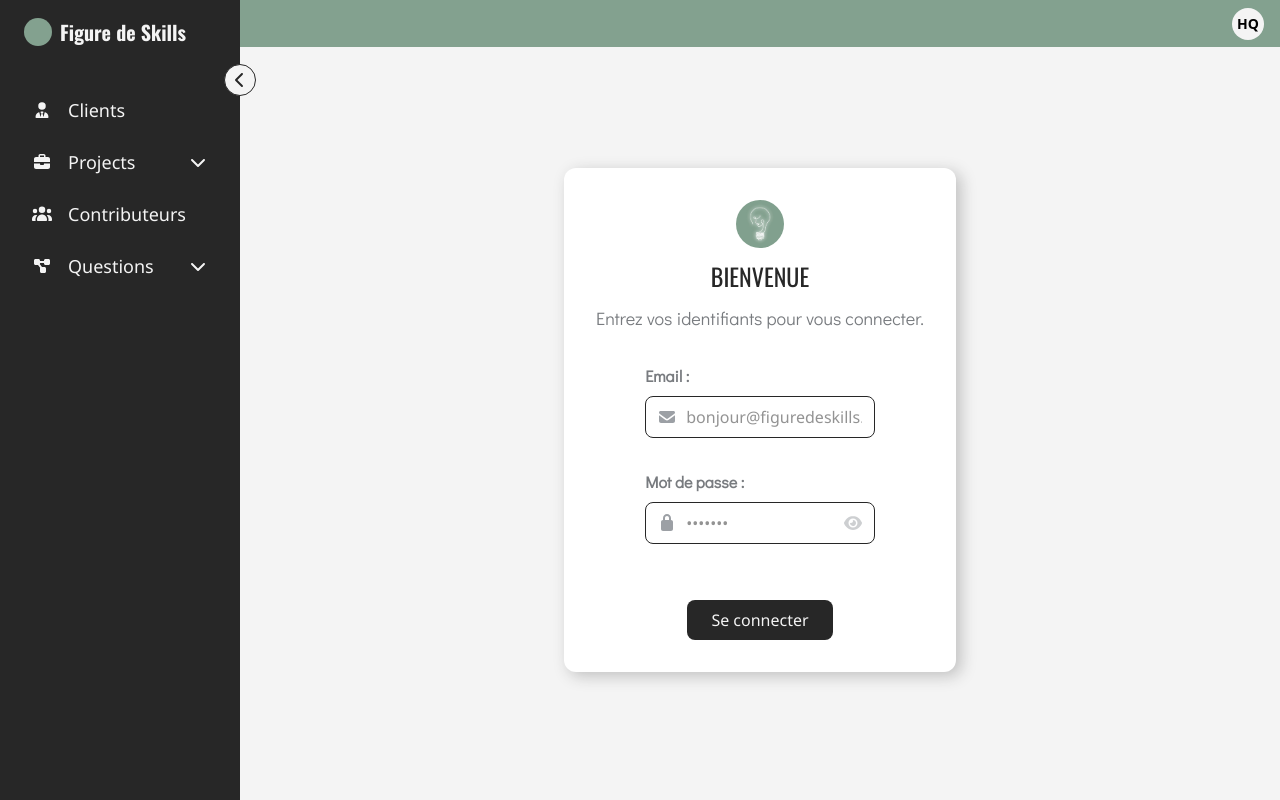
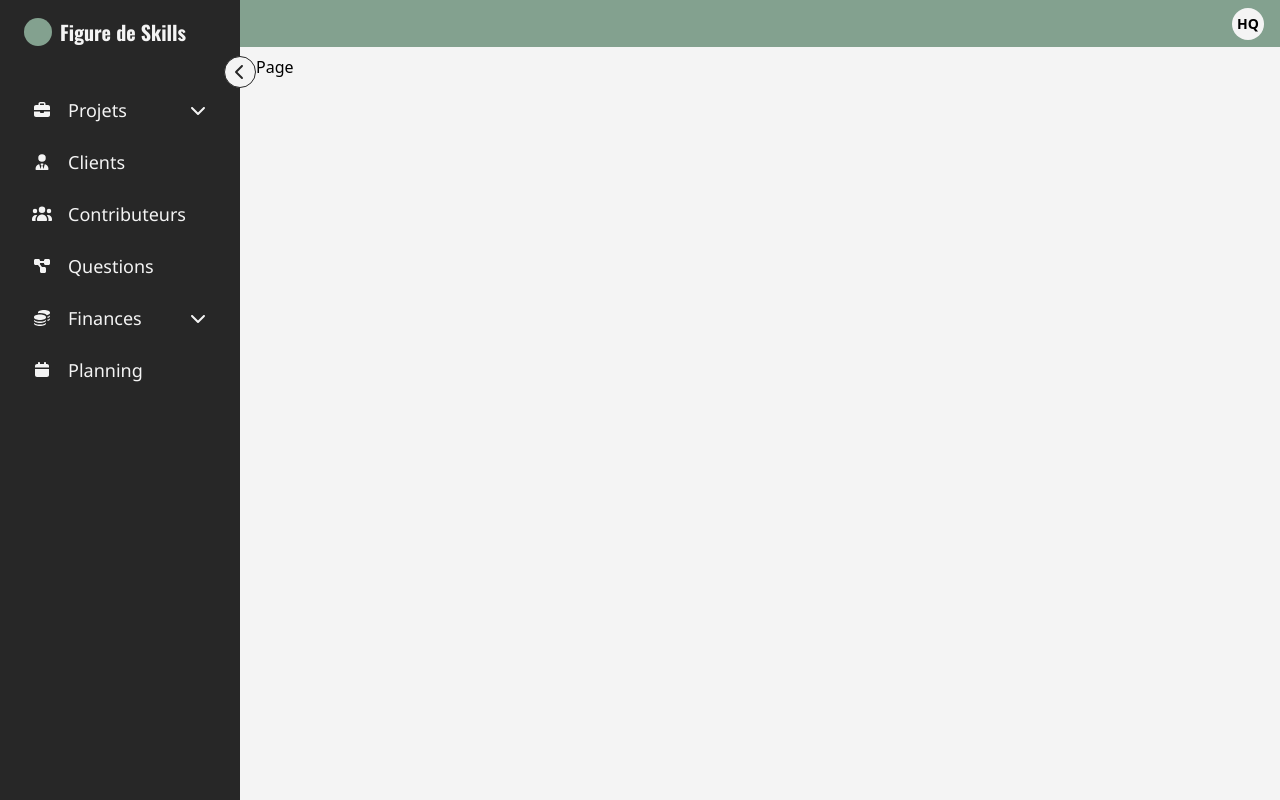
Before and after one commit to Ludovic-U/projet_certification, a Next.js app in the folder frontend/: page / in a window 1280 px wide. Built offline with nearby package versions, Linux system fonts and the light colour scheme.

Commit message:
peut uniquement ouvrir un submenu à la fois (ferme le précèdent si ouvre nouveau)

```diff
--- a/frontend/src/app/page.tsx
+++ b/frontend/src/app/page.tsx
@@ -65,10 +65,10 @@ export default function LoginPage() {
 
     return (
         <>
-        {/* <div>
+        <div>
             Page
-        </div> */}
-        <div className="h-full overflow-y-scroll justify-center bg-light flex flex-col items-center">
+        </div>
+        {/* <div className="h-full overflow-y-scroll justify-center bg-light flex flex-col items-center">
             <section className="
                         flex flex-col bg-white text-dark items-center justify-center
                         w-full h-full
@@ -93,7 +93,7 @@ export default function LoginPage() {
                  apiError={apiError}
                 />
             </section>
-        </div>
+        </div> */}
         </>
     );
 }
--- a/frontend/src/components/layout/SideNav/SideNav.tsx
+++ b/frontend/src/components/layout/SideNav/SideNav.tsx
@@ -7,13 +7,19 @@ import { usePathname } from "next/navigation"; // Hook pour récupérer le chemi
 
 import { SIDENAV_ITEMS } from "./constants"; // Liste des items du menu (icônes, titres, liens...)
 import { SideNavItem, SideNavProps } from "./types"; // Type TypeScript décrivant la forme d'un item de menu
-import { FontAwesomeIcon, Icons, CirclePlus } from "@/lib/icons"; // Icones utilisés dans la navbar
+import { FontAwesomeIcon, Icons } from "@/lib/icons"; // Icones utilisés dans la navbar
 
 import { Tooltip } from "@/components/ui"; // Composant Tooltip pour affichage au survol
 
 // Déclare l'état de la sidenav (ouverte ou fermée).
 const SideNav = ({ isCollapsed, setIsCollapsed }: SideNavProps) => {
     const toggleCollapse = () => setIsCollapsed(!isCollapsed);
+
+    // Etat pour gérer quel sous-menu est ouvert (pour n'en avoir qu'un seul à la fois)
+    const [openSubMenuIndex, setOpenSubMenuIndex] = useState<number | null>(null);
+    const handleSubMenuToggle = (index: number) => {
+        setOpenSubMenuIndex(openSubMenuIndex === index ? null : index);
+    }
 
     return (
         // Composant principal :
@@ -43,14 +49,22 @@ const SideNav = ({ isCollapsed, setIsCollapsed }: SideNavProps) => {
                 {/* Boucle sur SIDENAV_ITEMS et crée un MenuItem pour chaque item. */}
                 <div className={`flex flex-col space-y-2 md:px-6 ${isCollapsed ? "items-center px-0" : ""}`}>
                     {SIDENAV_ITEMS.map((item, idx) => {
-                        return <MenuItem key={idx} item={item} isCollapsed={isCollapsed}/>;
+                        return (
+                            <MenuItem
+                             key={idx}
+                             item={item}
+                             isCollapsed={isCollapsed}
+                             isSubMenuOpen={openSubMenuIndex === idx}
+                             onSubMenuToggle={() => handleSubMenuToggle(idx)}
+                            />
+                        );
                     })}
                 </div>
 
                 {/* Bouton pour ouvrir ou fermer la sidenav avec toggleCollapse */}
                 <button
                  onClick={toggleCollapse}
-                 className="absolute top-16 -right-4 cursor-pointer h-8 w-8 text-dark border border-dark bg-light rounded-full hover:bg-lighthover hover:text-darkhover transition-colors">
+                 className="absolute top-14 -right-4 cursor-pointer h-8 w-8 text-dark border border-dark bg-light rounded-full hover:bg-lighthover hover:text-darkhover transition-colors">
                     <FontAwesomeIcon icon={isCollapsed ? Icons.chevronRight : Icons.chevronLeft}
                      className="text-md text-dark"/>
                 </button>
@@ -64,16 +78,28 @@ export default SideNav;
 // Composant MenuItem
 // Gère l'affichage d'un item du menu
 // Récupère le chemin actuel (pathname) pour mettre en surbrillance l'item actif
-const MenuItem = ({ item, isCollapsed }: {item: SideNavItem, isCollapsed: boolean}) => {
-    const pathname = usePathname();
-    // Etat local pour gérer si le sous-menu est ouvert
-    const [subMenuOpen, setSubMenuOpen] = useState(false);
-    const toggleSubMenu = () => {
-        setSubMenuOpen(!subMenuOpen);
-    };
+const MenuItem = (
+    {
+        item,
+        isCollapsed,
+        isSubMenuOpen,
+        onSubMenuToggle
+    }: {
+        item: SideNavItem,
+        isCollapsed: boolean,
+        isSubMenuOpen: boolean,
+        onSubMenuToggle: () => void;
+    }) => {
+        const pathname = usePathname();
 
-    const parentActive = pathname === item.path;
-    const childActive = item.subMenuItems?.some(sub => sub.path === pathname);
+        const parentActive = pathname === item.path;
+        const childActive = item.subMenuItems?.some(sub => sub.path === pathname);
+
+    //     // Etat local pour gérer si le sous-menu est ouvert
+    //     const [subMenuOpen, setSubMenuOpen] = useState(false);
+    //     const toggleSubMenu = () => {
+    //         setSubMenuOpen(!subMenuOpen);
+    // };
 
     // SIDENAV FERMEE
     // Chaque item s'affiche uniquement comme icône carré cliquable + Tooltip en hover avec le titre
@@ -99,17 +125,23 @@ const MenuItem = ({ item, isCollapsed }: {item: SideNavItem, isCollapsed: boolea
 
                     {/* Flyout menu : apparaît à droite au hover */}
                     <div
-                     className="absolute left-full top-1/2 -translate-y-1/2 ml-2 hidden group-hover:flex flex-col bg-dark text-light rounded-lg shadow-400 p-2 z-50 min-w-[160px]">
+                     className="absolute left-full top-0 ml-4 hidden group-hover:flex flex-col
+                     bg-dark text-primary200 rounded-lg shadow-400 p-3 z-50 min-w-[180px]">
+
+                        {/* Zone Tampon pour laisser le flyoutmenu ouvert le temps de mettre la souris dessus */}
+                        <div className="absolute -left-4 top-0 h-full w-4"/>
+
                         {/* Titre du menu parent */}
-                        <span className="font-semibold text-sm mb-2">{item.title}</span>
+                        <span className="font-semibold text-base mb-3 text-light">{item.title}</span>
                         {/* Liste des sous-items */}
-                        <div className="flex flex-col space-y-2">
+                        <div className="flex flex-col space-y-1">
                             {item.subMenuItems?.map((subItem, idx) => (
                                 <Link
                                  key={idx}
                                  href={subItem.path}
-                                 className={`whitespace-nowrap text-sm rounded px-3 py-1 hover:bg-lighthover hover:text-primary
-                                 ${subItem.path === pathname ? "font-bold text-primary200" : ""}`}>
+                                 className={`flex items-center gap-2 whitespace-nowrap text-sm rounded-lg px-3 py-2
+                                            hover:bg-lighthover hover:text-primary
+                                 ${subItem.path === pathname ? "bg-light font-semibold text-primary" : ""}`}>
                                     {subItem.title}
                                 </Link>
                             ))}
@@ -121,7 +153,7 @@ const MenuItem = ({ item, isCollapsed }: {item: SideNavItem, isCollapsed: boolea
 
         // Item sans sous-menu, simple tooltip affichant le titre au survol
         return (
-            <Tooltip content={item.title} position="right">
+            <Tooltip content={item.title} position="rightMenu">
                 <Link href={item.path}>
                     {menuContent}
                 </Link>
@@ -138,7 +170,7 @@ const MenuItem = ({ item, isCollapsed }: {item: SideNavItem, isCollapsed: boolea
                 {/* Bouton principal : icône + titre + chevron */}
                 {/* Mis en surbrillance si le pathname correspond */}
                     <button
-                     onClick={toggleSubMenu}
+                     onClick={onSubMenuToggle}
                      className={`
                         cursor-pointer flex w-full flex-row items-center justify-between transition p-2 rounded-lg
                         hover:bg-lighthover hover:text-primary
@@ -151,21 +183,21 @@ const MenuItem = ({ item, isCollapsed }: {item: SideNavItem, isCollapsed: boolea
                         </div>
 
                         {/* chevron pour ouvrir/fermer le submenu*/}
-                        <div className={`${subMenuOpen ? 'rotate-180' : ""} flex`}>
+                        <div className={`${isSubMenuOpen ? 'rotate-180' : ""} flex`}>
                             <FontAwesomeIcon className="text-md" icon={Icons.chevronDown}></FontAwesomeIcon>
                         </div>
                     </button>
 
                     {/* Si le sous-menu est ouvert, affichage de la liste des liens enfants */}
                     {/* Surligne le sous-item actif si le pathname actuel correspond */}
-                    {subMenuOpen && (
-                        <div className="my-2 ml-6 flex flex-col space-y-5 text-primary200 w-fit p-2">
+                    {isSubMenuOpen && (
+                        <div className="my-2 ml-2 flex flex-col space-y-5 text-primary200 w-fit p-2">
                             {item.subMenuItems?.map((subItem, idx) => {
                                 return (
                                     <Link
                                      key={idx}
                                      href={subItem.path}
-                                     className={`flex gap-3 items-center p-2 rounded-lg transition
+                                     className={`flex gap-3 text-md items-center p-2 rounded-lg transition
                                                 ${subItem.path === pathname ? 'bg-light font-semibold text-primary' : 'hover:bg-lighthover hover:text-primary'}`}
                                     >
                                         <span className="flex gap-3 items-center">{subItem.icon}{subItem.title}</span>
--- a/frontend/src/components/layout/SideNav/constants.tsx
+++ b/frontend/src/components/layout/SideNav/constants.tsx
@@ -3,21 +3,22 @@ import { SideNavItem } from "./types"
 
 export const SIDENAV_ITEMS: SideNavItem[] = [
     {
+        title: "Projets",
+        path: "/projets",
+        icon: <FontAwesomeIcon icon={Icons.briefcase}/>,
+        subMenu: true,
+        subMenuItems: [
+            { title: "Vue d'ensemble", path:"/sub1", icon: <FontAwesomeIcon icon={Icons.tableCells}/>},
+            { title: "Idéation", path:"/sub1", icon: <FontAwesomeIcon icon={Icons.lightbulb}/>},
+            { title: "Conception", path:"/sub2", icon: <FontAwesomeIcon icon={Icons.penRuler}/>},
+            { title: "Pilotage", path:"/sub3", icon: <FontAwesomeIcon icon={Icons.compass}/>},
+            { title: "Reporting", path:"/sub4", icon: <FontAwesomeIcon icon={Icons.users}/>},
+        ],
+    },
+    {
         title: "Clients",
         path: "/clients",
         icon: <FontAwesomeIcon icon={Icons.userTie}/>
-    },
-    {
-        title: "Projects",
-        path: "/projects",
-        icon: <FontAwesomeIcon icon={Icons.briefcase}/>,
-        subMenu: true,
-        subMenuItems: [
-            { title: "Idéation", path:"/sub1", icon: <FontAwesomeIcon icon={Icons.briefcase}/>},
-            { title: "Conception", path:"/sub2", icon: <FontAwesomeIcon icon={Icons.gear}/>},
-            { title: "Pilotage", path:"/sub3", icon: <FontAwesomeIcon icon={Icons.gear}/>},
-            { title: "Reporting", path:"/sub4", icon: <FontAwesomeIcon icon={Icons.gear}/>},
-        ],
     },
     {
         title: "Contributeurs",
@@ -28,11 +29,23 @@ export const SIDENAV_ITEMS: SideNavItem[] = [
         title: "Questions",
         path: "/questions",
         icon: <FontAwesomeIcon icon={Icons.projectDiagram}/>,
+    },
+    {
+        title: "Finances",
+        path: "/finance",
+        icon: <FontAwesomeIcon icon={Icons.coins}/>,
         subMenu: true,
         subMenuItems: [
-            { title: "Sub1", path:"/sub1", icon: <FontAwesomeIcon icon={Icons.gear}/>},
-            { title: "Sub2", path:"/sub2", icon: <FontAwesomeIcon icon={Icons.gear}/>},
-            { title: "Sub3", path:"/sub3", icon: <FontAwesomeIcon icon={Icons.gear}/>},
+            { title: "Vue d'ensemble", path:"/sub1", icon: <FontAwesomeIcon icon={Icons.tableCells}/>},
+            { title: "Idéation", path:"/sub1", icon: <FontAwesomeIcon icon={Icons.lightbulb}/>},
+            { title: "Conception", path:"/sub2", icon: <FontAwesomeIcon icon={Icons.penRuler}/>},
+            { title: "Pilotage", path:"/sub3", icon: <FontAwesomeIcon icon={Icons.compass}/>},
+            { title: "Reporting", path:"/sub4", icon: <FontAwesomeIcon icon={Icons.users}/>},
         ],
     },
+    {
+        title: "Planning",
+        path: "/planning",
+        icon: <FontAwesomeIcon icon={Icons.calendar}/>,
+    },
 ]
--- a/frontend/src/components/ui/Tooltip/Tooltip.tsx
+++ b/frontend/src/components/ui/Tooltip/Tooltip.tsx
@@ -16,6 +16,7 @@ export const Tooltip: React.FC<TooltipProps> = ({
         bottom: "top-full left-1/2 -translate-x-1/2 mt-2",
         left: "right-full top-1/2 -translate-y-1/2 mr-2",
         right: "left-full top-1/2 -translate-y-1/2 ml-2",
+        rightMenu: "left-full top-1/2 -translate-y-1/2 ml-4",
     }[position];
 
     return (
--- a/frontend/src/components/ui/Tooltip/tooltip.types.ts
+++ b/frontend/src/components/ui/Tooltip/tooltip.types.ts
@@ -1,6 +1,6 @@
 import React from "react";
 
-export type TooltipPosition = "top" | "bottom" | "left" | "right";
+export type TooltipPosition = "top" | "bottom" | "left" | "right" | "rightMenu";
 
 export interface TooltipProps {
     content: string;
```
Also changed, not shown: frontend/src/lib/icons/icons.ts (+47 -25 lines).
